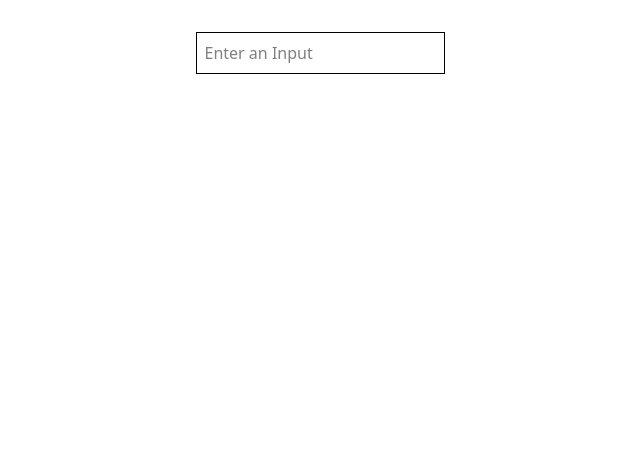
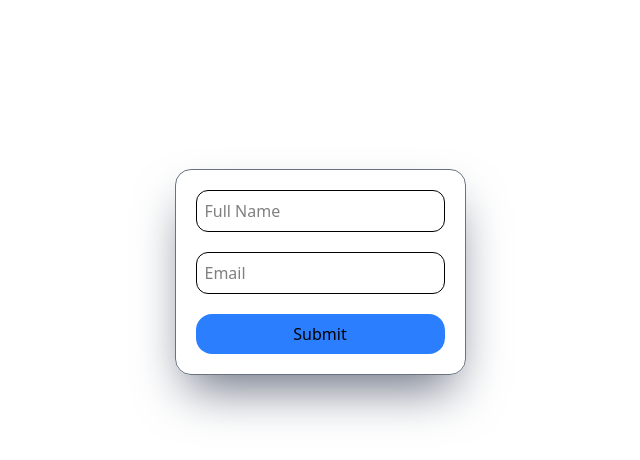
Before and after one commit to PratikJasl/Machine-Coding, a React (Vite) app in the folder machineCoding/: page / in a window 1280 px wide. Shown: the top 460 px of the page, without its empty margins (320-960 px from the left). Built offline with nearby package versions, Linux system fonts and the light colour scheme.

Commit message:
Machine Code Simple Form data sumbission

```diff
--- a/machineCoding/src/App.tsx
+++ b/machineCoding/src/App.tsx
@@ -1,21 +1,63 @@
+//Create a simple form which will accept two inputs from the user and onSubmit console them.
+
+
 import './App.css';
 import { useState } from 'react';
 
 function App() {
-  const [userInput, setUserInput] = useState([]);
+  const [ fullName, setFullName] = useState("");
+  const [ email, setEmail] = useState("");
 
-  function handleInputAddition(){
+  function handleFullNameChange(event: React.ChangeEvent<HTMLInputElement>){
+    setFullName(event.target.value);
+  }
 
+  function handleEmailChange(event: React.ChangeEvent<HTMLInputElement>){
+    setEmail(event.target.value);
+  }
+
+  function handleSubmit(event: React.FormEvent<HTMLFormElement>){
+    try{
+      event.preventDefault();
+      console.log("Full Name is:", fullName);
+      console.log("Email is:", email);
+      setEmail("");
+      setFullName("");
+    }catch(error){
+      console.log("Error during form submission", error);
+    }
   }
 
   return (
     <>
-      <div className='flex flex-row justify-center items-center'>
-        <form action="">
-          <input
+      <div className='flex justify-center items-center m-10 h-100'>
+        <form
+          className='flex flex-col gap-5 border-1 border-gray-500 p-5 rounded-2xl shadow-2xl shadow-gray-500'
+          onSubmit={ handleSubmit }
+        >
+            <input
             type="text"
-            placeholder='Enter an Input'
-            className='p-2 border-1 border-black'/>
+            placeholder='Full Name'
+            className='p-2 border-1 border-black rounded-xl'
+            onChange={handleFullNameChange}
+            value={fullName}
+            autoComplete='on'/>
+
+            <input
+            type="email"
+            placeholder='Email'
+            className='p-2 border-1 border-black rounded-xl'
+            onChange={handleEmailChange}
+            value={email}
+            autoComplete='on'
+            />
+
+            <button
+              className='p-2 bg-blue-500 rounded-2xl'
+              type="submit"
+            >
+              Submit
+            </button>
         </form>
       </div>
     </>
```
